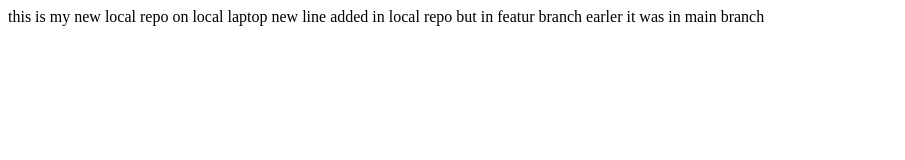
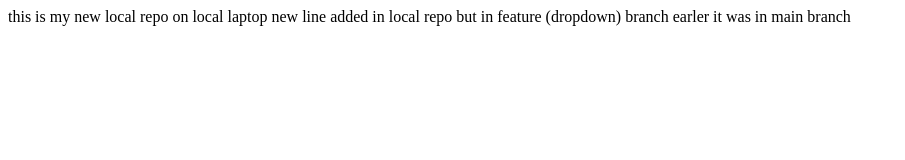
Before and after one commit to mohdarshiraza00786/localrepobyarshi, a plain HTML site: page index.html in a window 1280 px wide. Shown: the whole page, without its empty margins (0-905 px from the left). Drawn offline with Linux system fonts and the light colour scheme.

Commit message:
added dropdown in feature

```diff
--- a/index.html
+++ b/index.html
@@ -1,4 +1,4 @@
 <p>
     this is my new local repo on local laptop
-    new line added in local repo but in featur branch earler it was in main branch
+    new line added in local repo but in feature (dropdown) branch earler it was in main branch
 </p>
```
